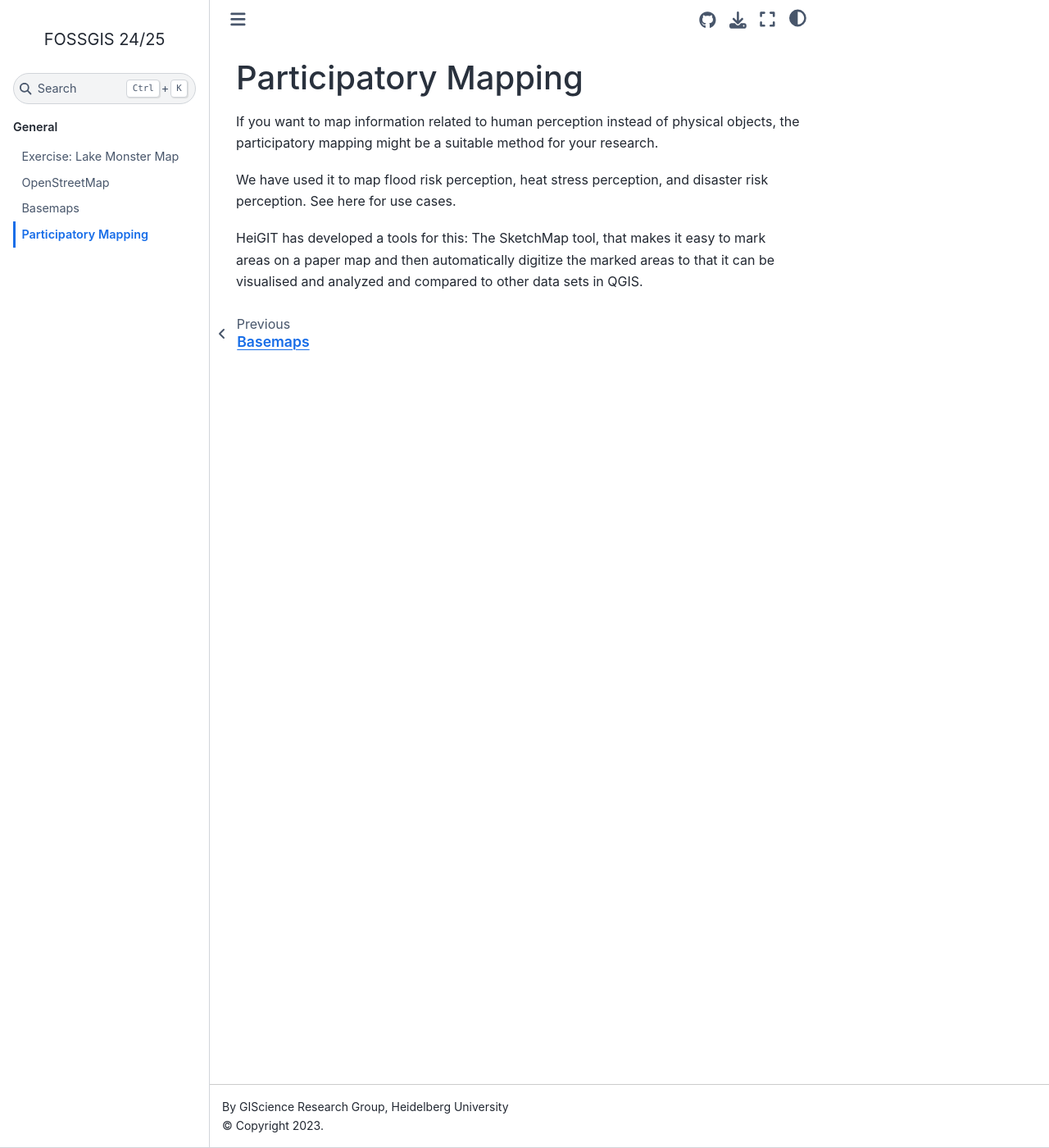
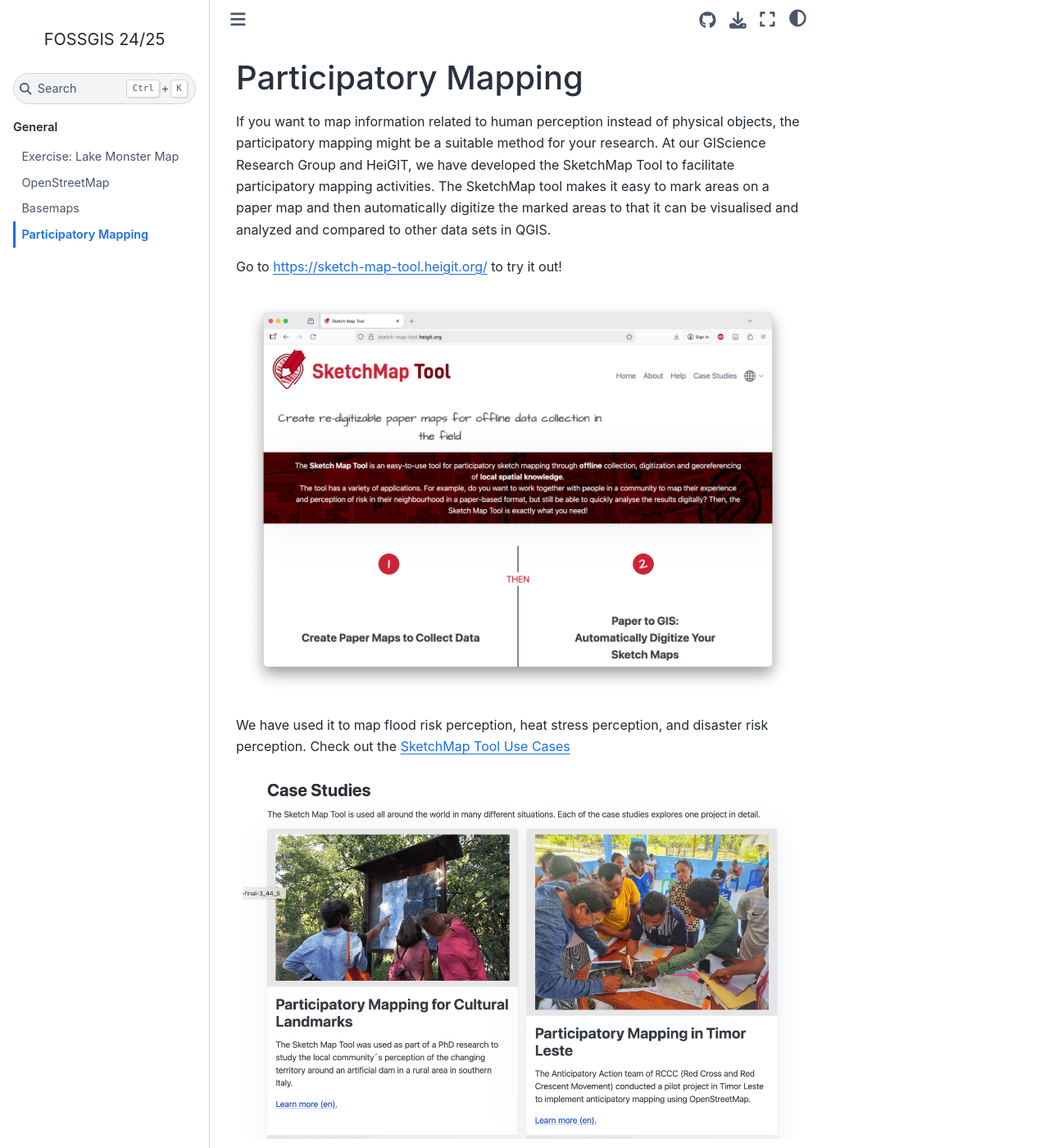
Before and after one commit to redfrexx/geospatial-mapping-workshop, a Jupyter Book: the page built from content/data_sources/participatorymapping.md, in a window 1280 px wide and 1400 px high. Shown: the whole window at 82% size. Built offline with Jupyter Book 1.0.4 settings and Sphinx 7.4.7 and the Sphinx Book theme 1.1.4, drawn with Linux system fonts in a browser that asks for light colours; pages that are not in the unit, such as notebooks, are missing from menus.

Commit message:
add smt images

```diff
--- a/content/data_sources/participatorymapping.md
+++ b/content/data_sources/participatorymapping.md
@@ -1,7 +1,13 @@
 # Participatory Mapping
 
-If you want to map information related to human perception instead of physical objects, the participatory mapping might be a suitable method for your research.
+If you want to map information related to human perception instead of physical objects, the participatory mapping might be a suitable method for your research. At our GIScience Research Group and HeiGIT, we have developed the SketchMap Tool to facilitate participatory mapping activities. The SketchMap tool makes it easy to mark areas on a paper map and then automatically digitize the marked areas to that it can be visualised and analyzed and compared to other data sets in QGIS.
 
-We have used it to map flood risk perception, heat stress perception, and disaster risk perception. See here for use cases.
+Go to [https://sketch-map-tool.heigit.org/](https://sketch-map-tool.heigit.org/) to try it out!
 
-HeiGIT has developed a tools for this: The SketchMap tool, that makes it easy to mark areas on a paper map and then automatically digitize the marked areas to that it can be visualised and analyzed and compared to other data sets in QGIS.
+:::{figure} ../img/smt/smt.png
+:::
+
+We have used it to map flood risk perception, heat stress perception, and disaster risk perception. Check out the [SketchMap Tool Use Cases](https://sketch-map-tool.heigit.org/en/case-studies)
+
+:::{figure} ../img/smt/smt_casestudies.png
+:::
```
Also changed, not shown: content/img/smt/smt.png (added), content/img/smt/smt_casestudies.png (added).
